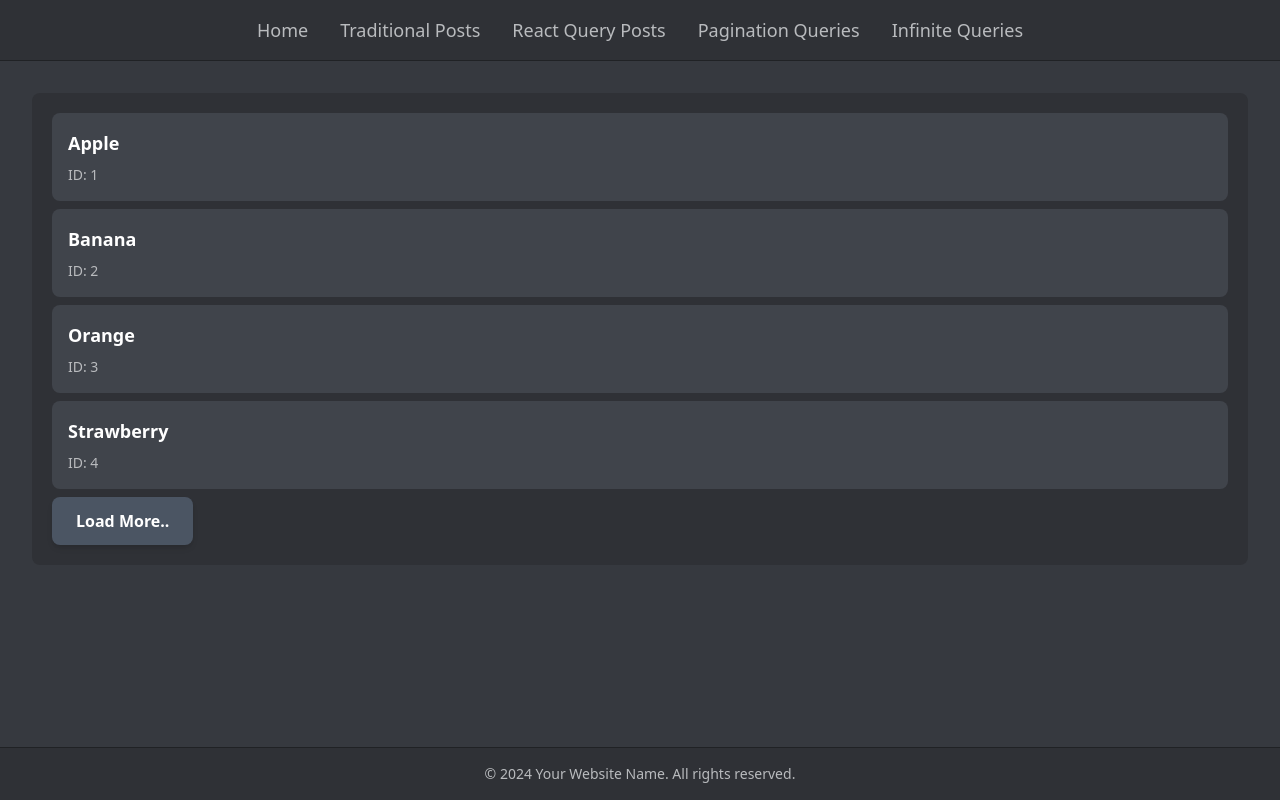
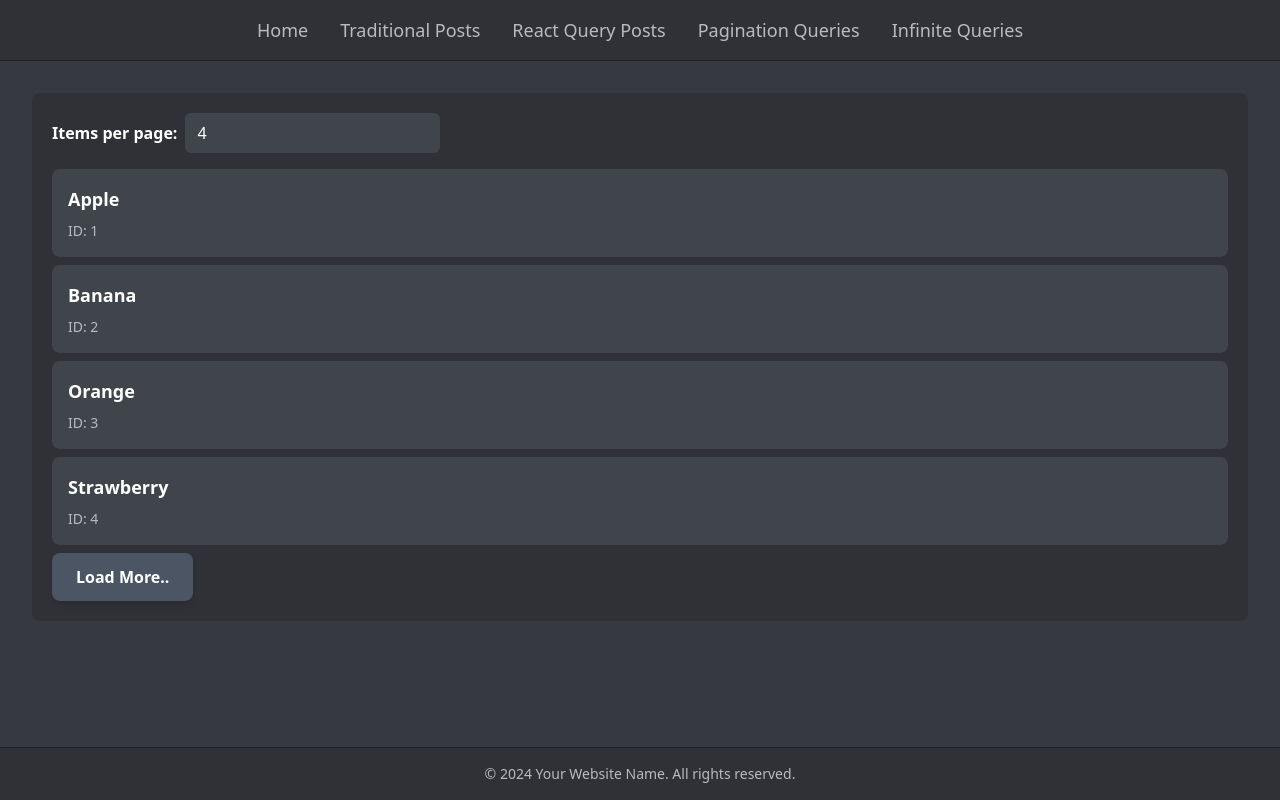
Before and after one commit to amirsep/react-query, a React (Create React App) app: page /infinite-fruits in a window 1280 px wide. Built offline with nearby package versions, Linux system fonts and the light colour scheme; data requests are answered from the project's data file.

Commit message:
dynamic page limit

```diff
--- a/src/components/InfiniteQueries.js
+++ b/src/components/InfiniteQueries.js
@@ -1,14 +1,21 @@
 import { useInfiniteQuery } from "@tanstack/react-query";
 import axios from "axios";
+import React, { useState } from "react";
 
-const fetchFruits = ({ pageParam }) => {
-  return axios.get(`http://localhost:4000/fruits?_limit=4&_page=${pageParam}`);
+// Function to fetch fruits with dynamic page limit
+const fetchFruits = ({ pageParam = 1, queryKey }) => {
+  const limit = queryKey[1]; // Accessing dynamic limit from queryKey
+  return axios.get(
+    `http://localhost:4000/fruits?_limit=${limit}&_page=${pageParam}`
+  );
 };
 
 const InfiniteQueries = () => {
+  const [limit, setLimit] = useState(4); // State for dynamic limit
+
   const { data, isLoading, isError, error, fetchNextPage, hasNextPage } =
     useInfiniteQuery({
-      queryKey: ["fruits"],
+      queryKey: ["fruits", limit], // Pass limit as part of the queryKey
       queryFn: fetchFruits,
       initialPageParam: 1,
       getNextPageParam: (_lastPage, allPages) => {
@@ -37,6 +44,17 @@ const InfiniteQueries = () => {
 
   return (
     <div className="post-list bg-[#2f3136] rounded-lg p-5 w-full mx-auto">
+      <div className="mb-4">
+        <label className="text-white font-bold mr-2">Items per page:</label>
+        <input
+          type="number"
+          value={limit}
+          onChange={(e) => setLimit(Number(e.target.value))}
+          className="px-3 py-2 rounded-md bg-[#40444b] text-white"
+          min="1"
+        />
+      </div>
+
       {data.pages.map((page) => {
         return page?.data.map((fruit) => {
           return (
```
